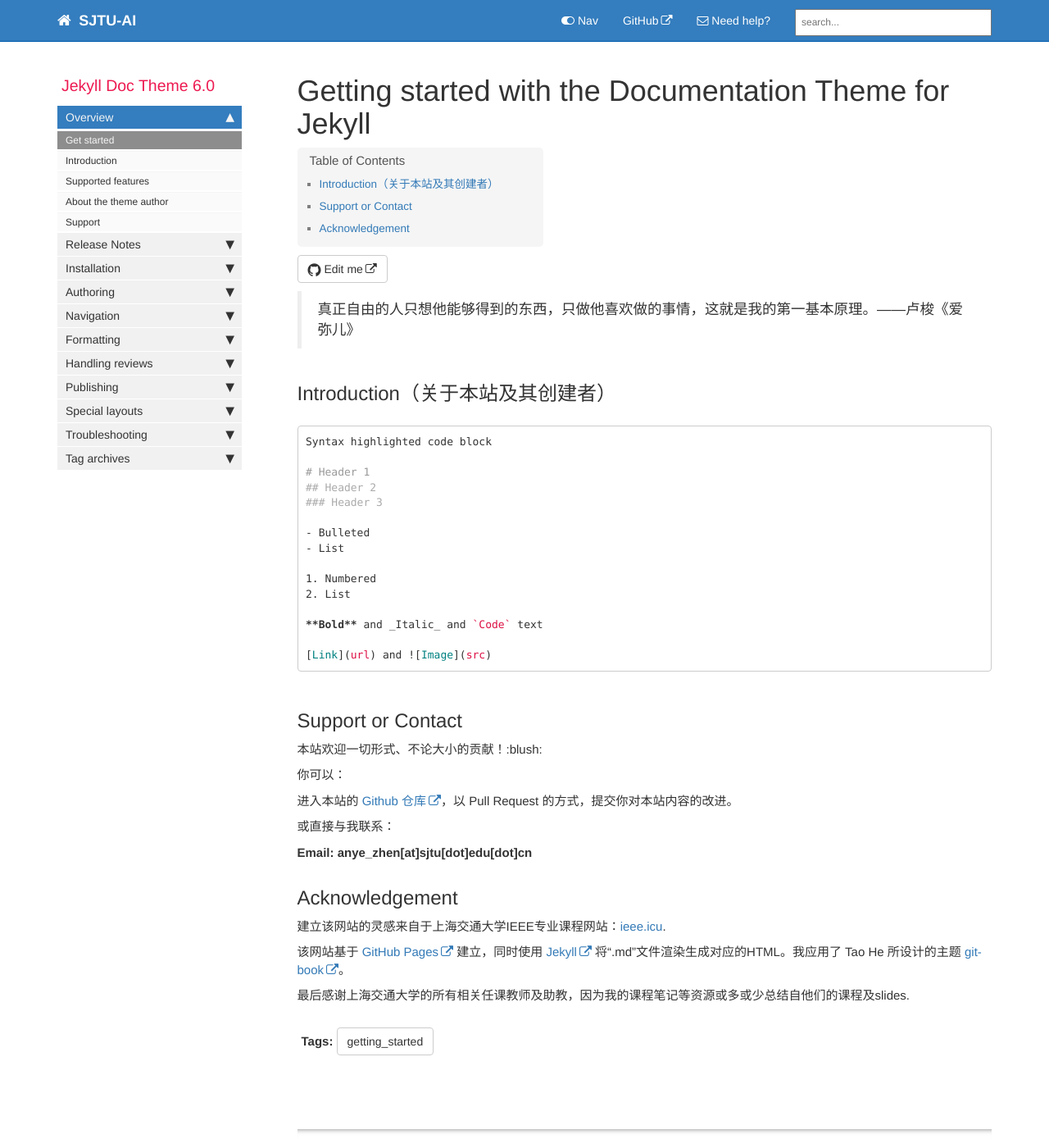
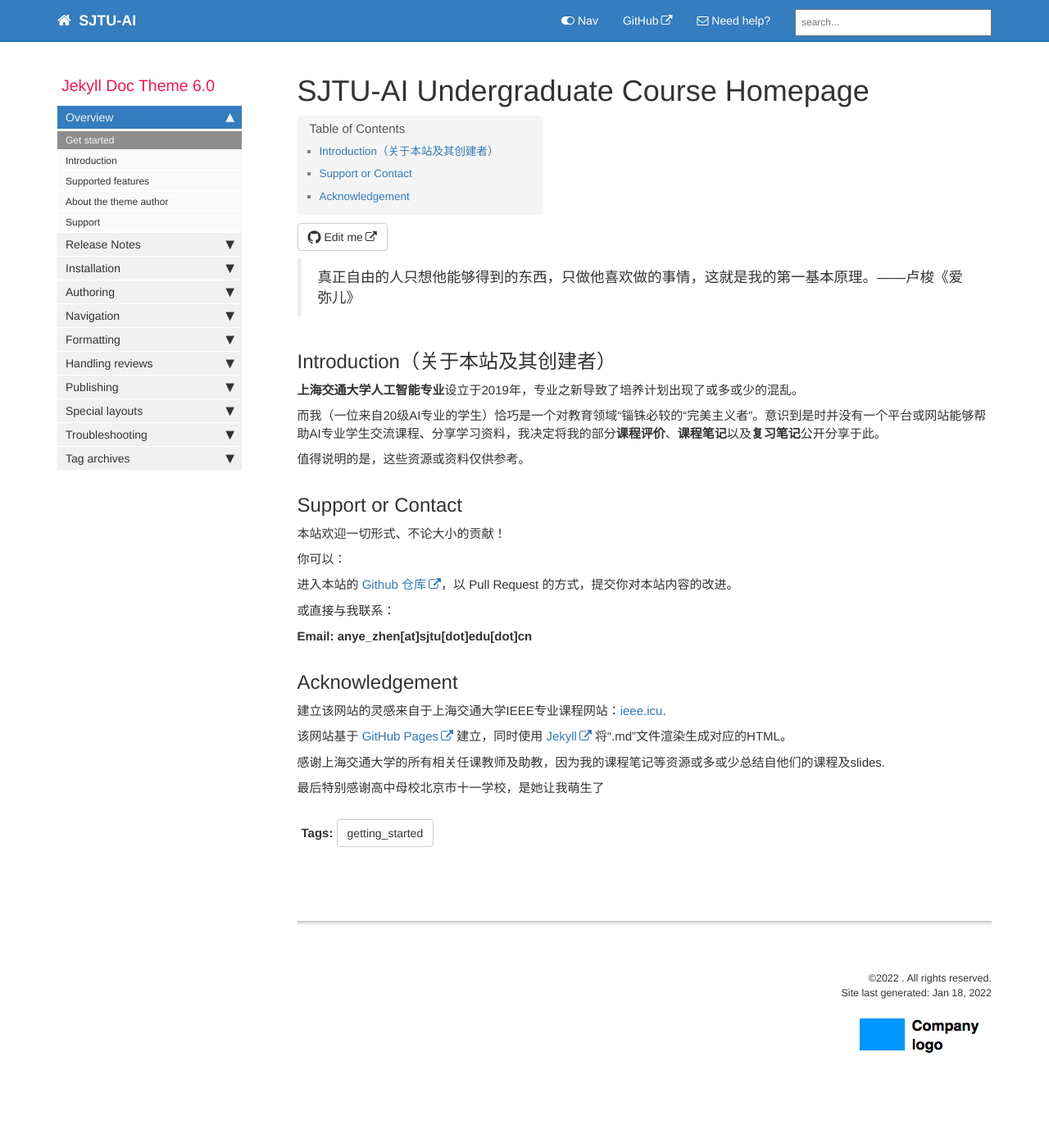
Before and after one commit to aisjtu/aisjtu.github.io, a Jekyll site: the page built from index.md, in a window 1280 px wide and 1400 px high. Shown: the whole window at 82% size. Built offline with Jekyll 4.4.1, drawn with Linux system fonts in a browser that asks for light colours; comment, search, counter and statistics services are not loaded.

Commit message:
Update index.md

````diff
--- a/index.md
+++ b/index.md
@@ -1,5 +1,5 @@
 ---
-title: "Getting started with the Documentation Theme for Jekyll"
+title: "SJTU-AI Undergraduate Course Homepage"
 keywords: sample homepage
 tags: [getting_started]
 sidebar: mydoc_sidebar
@@ -10,28 +10,15 @@ permalink: index.html
 
 ## Introduction（关于本站及其创建者）
 
+**上海交通大学人工智能专业**设立于2019年，专业之新导致了培养计划出现了或多或少的混乱。
 
-```markdown
-Syntax highlighted code block
+而我（一位来自20级AI专业的学生）恰巧是一个对教育领域“锱铢必较的“完美主义者”。意识到是时并没有一个平台或网站能够帮助AI专业学生交流课程、分享学习资料，我决定将我的部分**课程评价**、**课程笔记**以及**复习笔记**公开分享于此。
 
-# Header 1
-## Header 2
-### Header 3
-
-- Bulleted
-- List
-
-1. Numbered
-2. List
-
-**Bold** and _Italic_ and `Code` text
-
-[Link](url) and ![Image](src)
-```
+值得说明的是，这些资源或资料仅供参考。
 
 ## Support or Contact
 
-本站欢迎一切形式、不论大小的贡献！:blush:
+本站欢迎一切形式、不论大小的贡献！
 
 你可以：
 
@@ -48,6 +35,8 @@ Syntax highlighted code block
 
 建立该网站的灵感来自于上海交通大学IEEE专业课程网站：[ieee.icu](ieee.icu).
 
-该网站基于 [GitHub Pages](https://pages.github.com) 建立，同时使用 [Jekyll](https://jekyllrb.com) 将“.md”文件渲染生成对应的HTML。我应用了 Tao He 所设计的主题 [git-book](https://github.com/sighingnow/jekyll-gitbook)。
+该网站基于 [GitHub Pages](https://pages.github.com) 建立，同时使用 [Jekyll](https://jekyllrb.com) 将“.md”文件渲染生成对应的HTML。
 
-最后感谢上海交通大学的所有相关任课教师及助教，因为我的课程笔记等资源或多或少总结自他们的课程及slides.
+感谢上海交通大学的所有相关任课教师及助教，因为我的课程笔记等资源或多或少总结自他们的课程及slides.
+
+最后特别感谢高中母校北京市十一学校，是她让我萌生了
````
